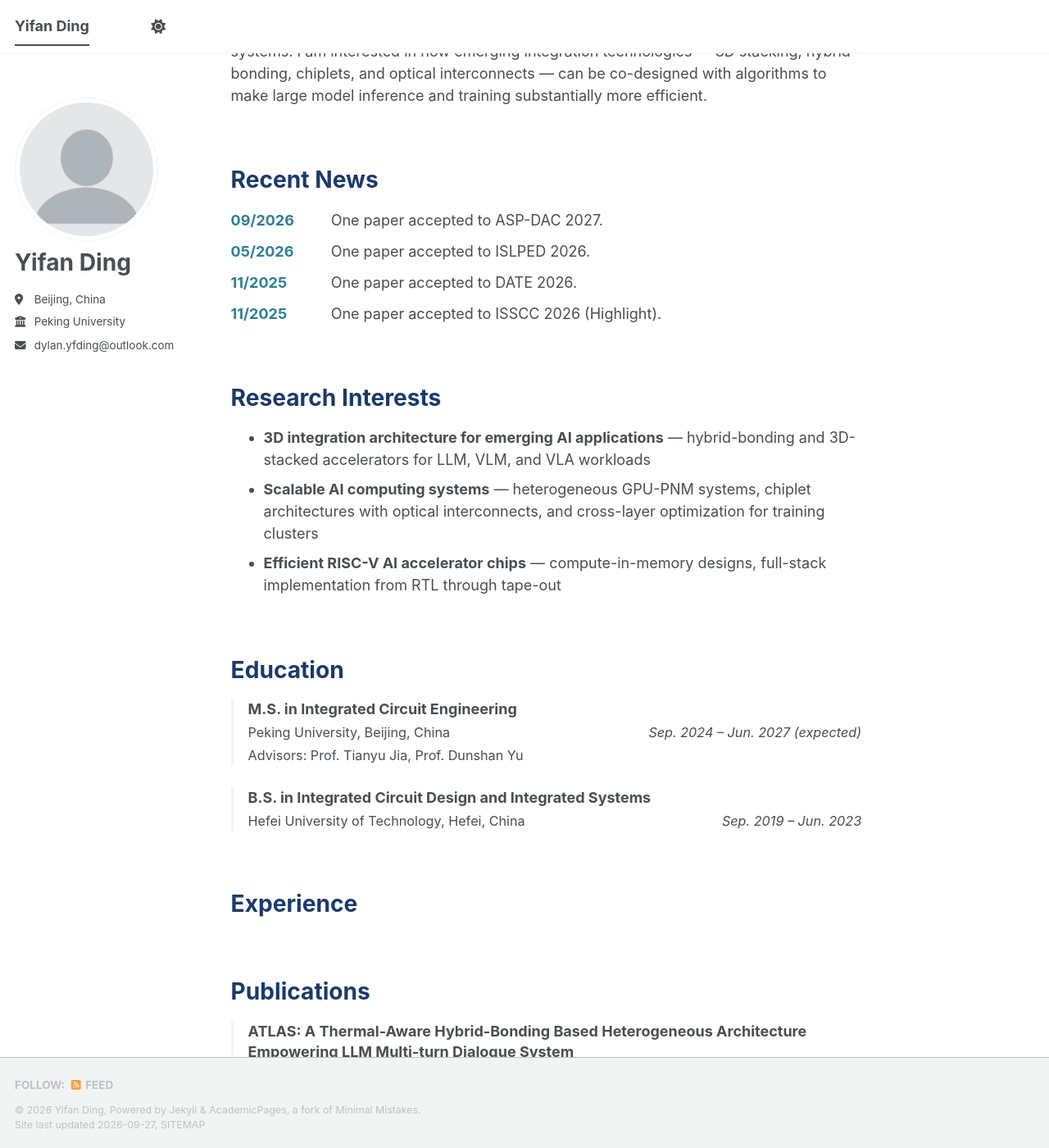
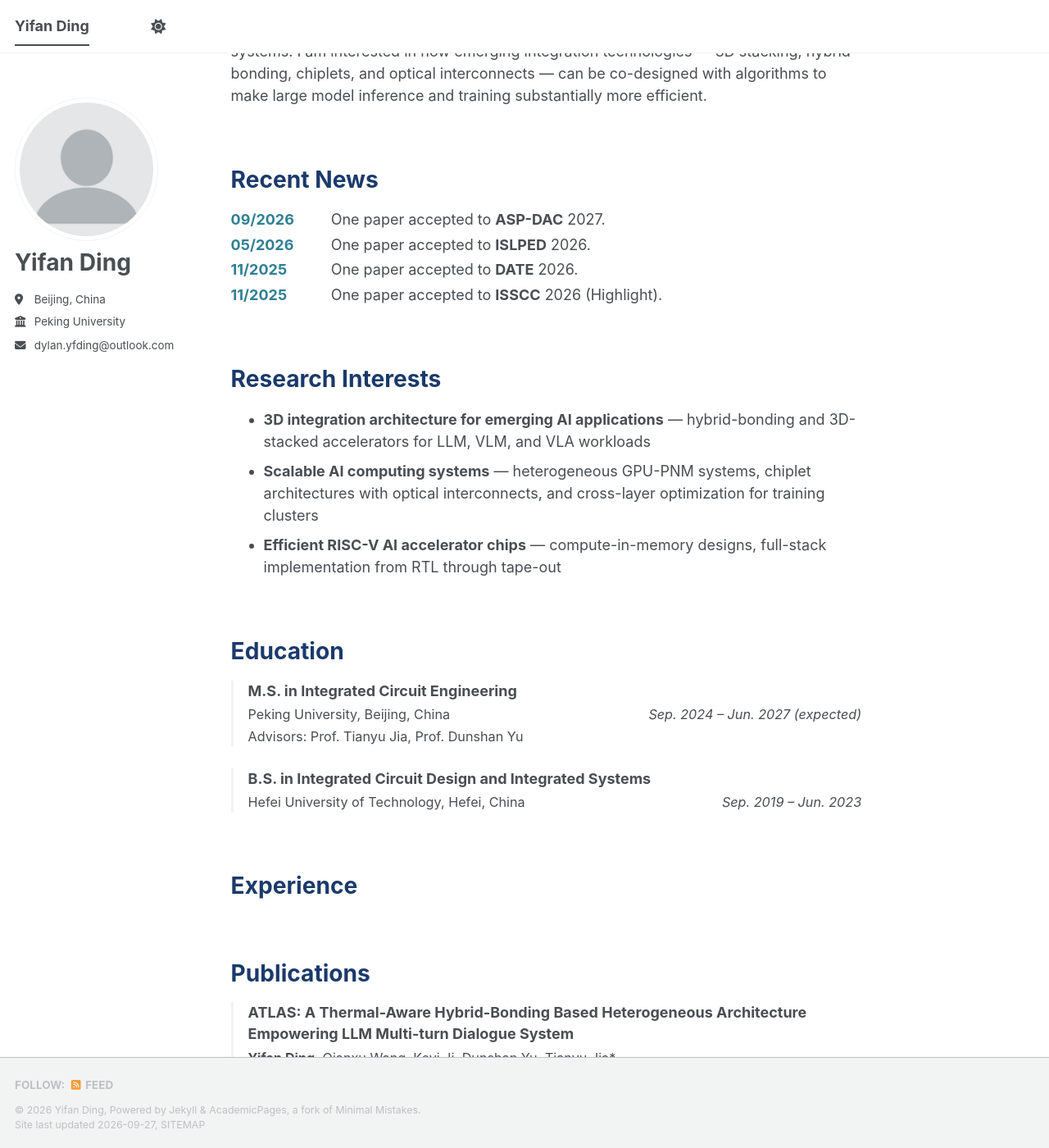
Before and after one commit to DylanDing54/DylanDing54.github.io, a Jekyll site: the page built from _pages/about.md, in a window 1280 px wide and 1400 px high, scrolled down 272 px. Shown: the whole window at 82% size. Built offline with Jekyll 4.4.1, drawn with Linux system fonts in a browser that asks for light colours; a style sheet for code colours, icons or effects is not loaded.

Commit message:
Tighten news spacing and bold venue acronyms
Co-Authored-By: Claude Opus 5 (1M context) <noreply@anthropic.com>

```diff
--- a/_pages/about.md
+++ b/_pages/about.md
@@ -18,19 +18,19 @@ Recent News
 <div class="news-list">
   <div class="news-item">
     <span class="news-date">09/2026</span>
-    <span class="news-text">One paper accepted to ASP-DAC 2027.</span>
+    <span class="news-text">One paper accepted to <strong>ASP-DAC</strong> 2027.</span>
   </div>
   <div class="news-item">
     <span class="news-date">05/2026</span>
-    <span class="news-text">One paper accepted to ISLPED 2026.</span>
+    <span class="news-text">One paper accepted to <strong>ISLPED</strong> 2026.</span>
   </div>
   <div class="news-item">
     <span class="news-date">11/2025</span>
-    <span class="news-text">One paper accepted to DATE 2026.</span>
+    <span class="news-text">One paper accepted to <strong>DATE</strong> 2026.</span>
   </div>
   <div class="news-item">
     <span class="news-date">11/2025</span>
-    <span class="news-text">One paper accepted to ISSCC 2026 (Highlight).</span>
+    <span class="news-text">One paper accepted to <strong>ISSCC</strong> 2026 (Highlight).</span>
   </div>
 </div>
 
--- a/_sass/layout/_custom.scss
+++ b/_sass/layout/_custom.scss
@@ -126,8 +126,8 @@
 }
 
 .news-item {
-    margin-bottom: 0.6em;
-    line-height: 1.5;
+    margin-bottom: 0.25em;
+    line-height: 1.45;
 }
 
 .news-date {
```
